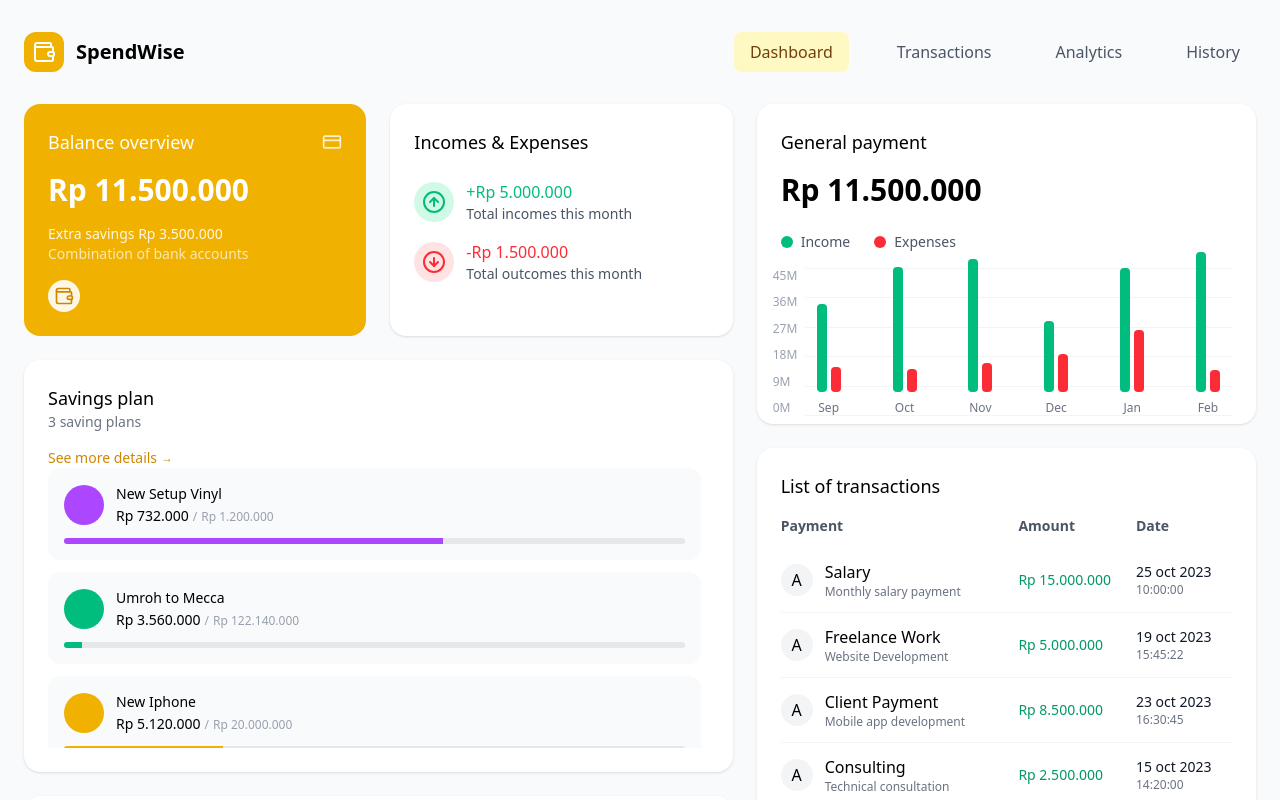
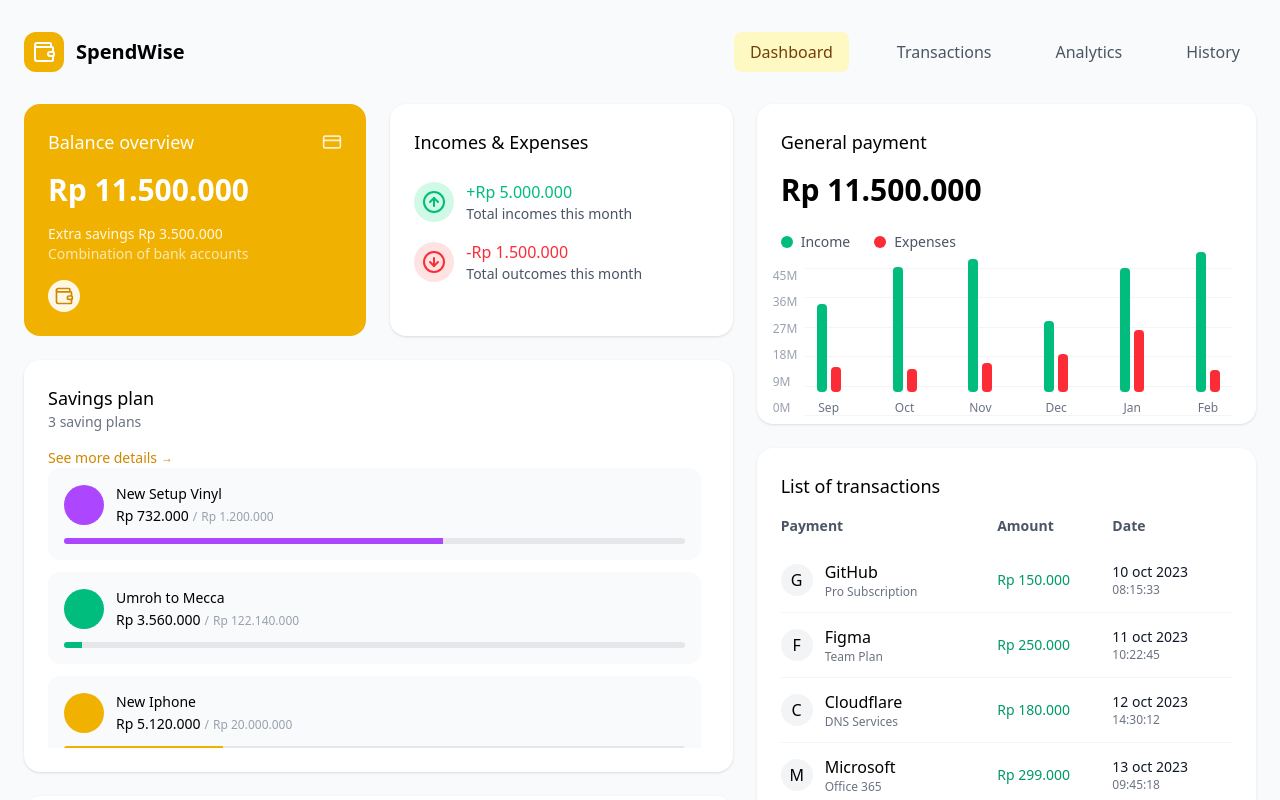
Before and after one commit to kiptr/SpendWise, a React (Vite) app: page / in a window 1280 px wide. Shown: the top 800 px of the page. Built offline with nearby package versions, Linux system fonts and the light colour scheme.

Commit message:
feat: filter transactions to only show expenses

```diff
--- a/src/components/TransactionList.tsx
+++ b/src/components/TransactionList.tsx
@@ -7,6 +7,10 @@ interface TransactionListProps {
 }
 
 export function TransactionList({ transactions }: TransactionListProps) {
+  const expenses = transactions.filter(
+    (transaction) => transaction.type === "expense"
+  );
+
   return (
     <div className="bg-white rounded-2xl p-6 shadow-sm h-full">
       <div className="flex justify-between items-center mb-4">
@@ -23,12 +27,12 @@ export function TransactionList({ transactions }: TransactionListProps) {
             </tr>
           </thead>
           <tbody className="divide-y divide-gray-100">
-            {transactions.map((transaction) => (
+            {expenses.map((transaction) => (
               <tr key={transaction.id}>
                 <td className="py-3">
                   <div className="flex items-center gap-3">
                     <div className="w-8 h-8 bg-gray-100 rounded-full flex items-center justify-center overflow-hidden">
-                      A
+                      {transaction.payment[0]}
                     </div>
                     <div>
                       <p className="font-medium">{transaction.payment}</p>
```
